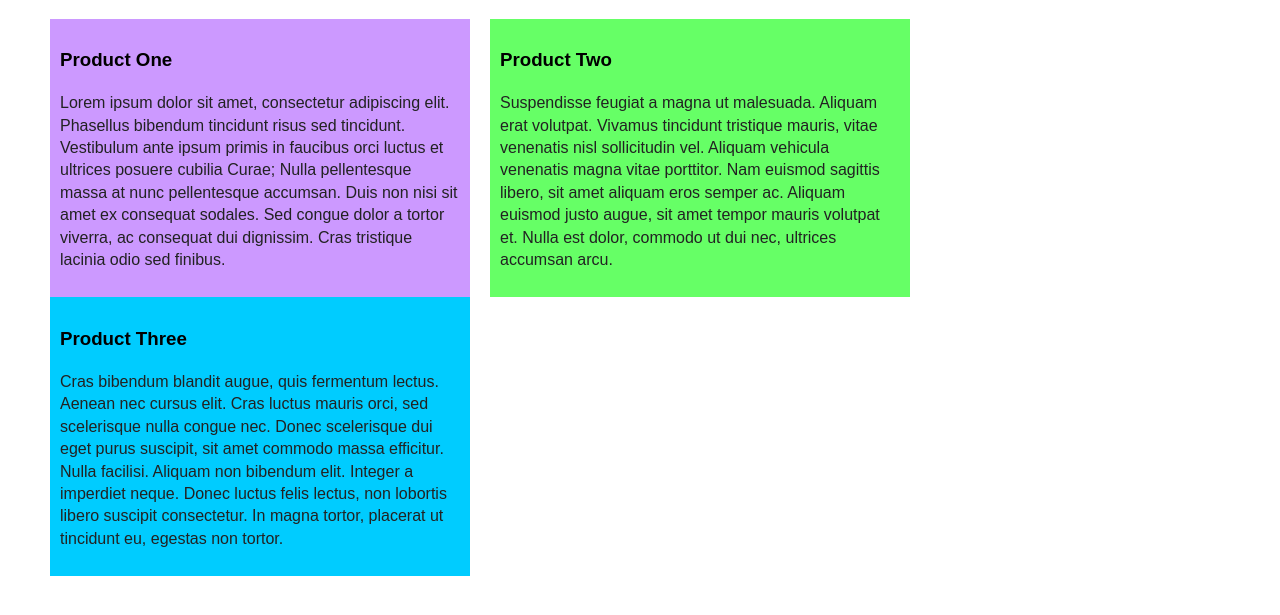
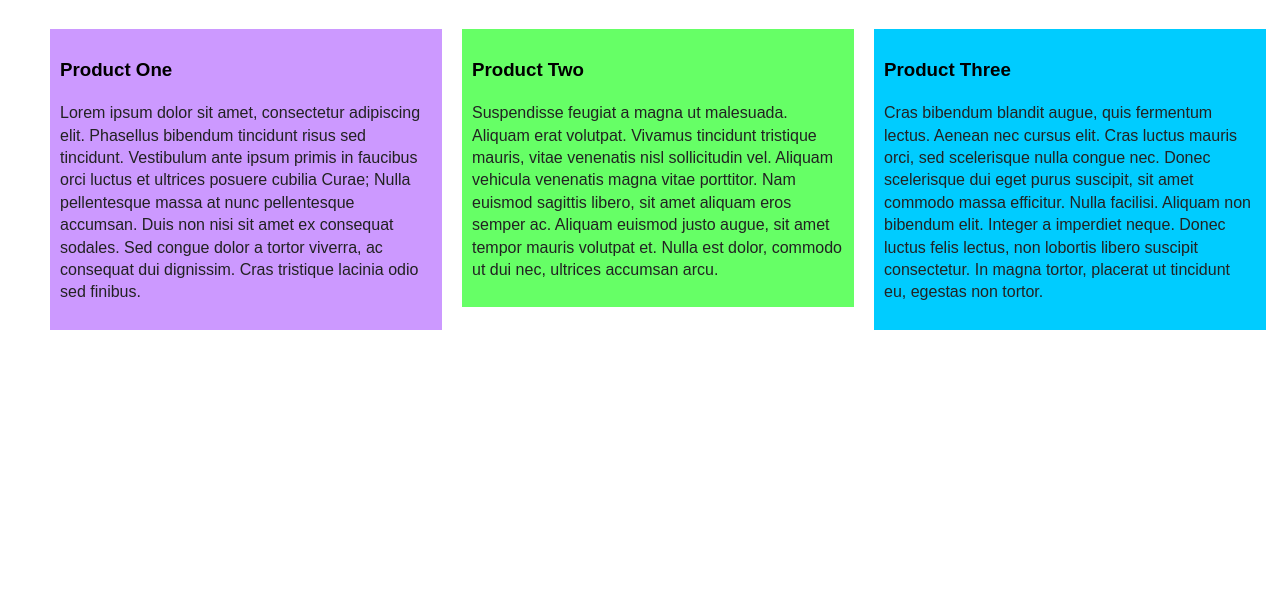
Before and after one commit to samanthads/01css, a plain HTML site: page index.html in a window 1280 px wide. Shown: the part 69-684 px from the top of the page. Drawn offline with Linux system fonts and the light colour scheme.

Commit message:
more style

```diff
--- a/css/custom.css
+++ b/css/custom.css
@@ -8,12 +8,11 @@ ul{
 }
 
 li{
-	display: inline;
 	float: left;
-	margin-left: 10px;
-	margin-right: 10px;
+	margin: 10px;
 	padding: 10px;
-	width: 400px;
+	width: 30%;
+	list-style: none;
 
 
 }
```
